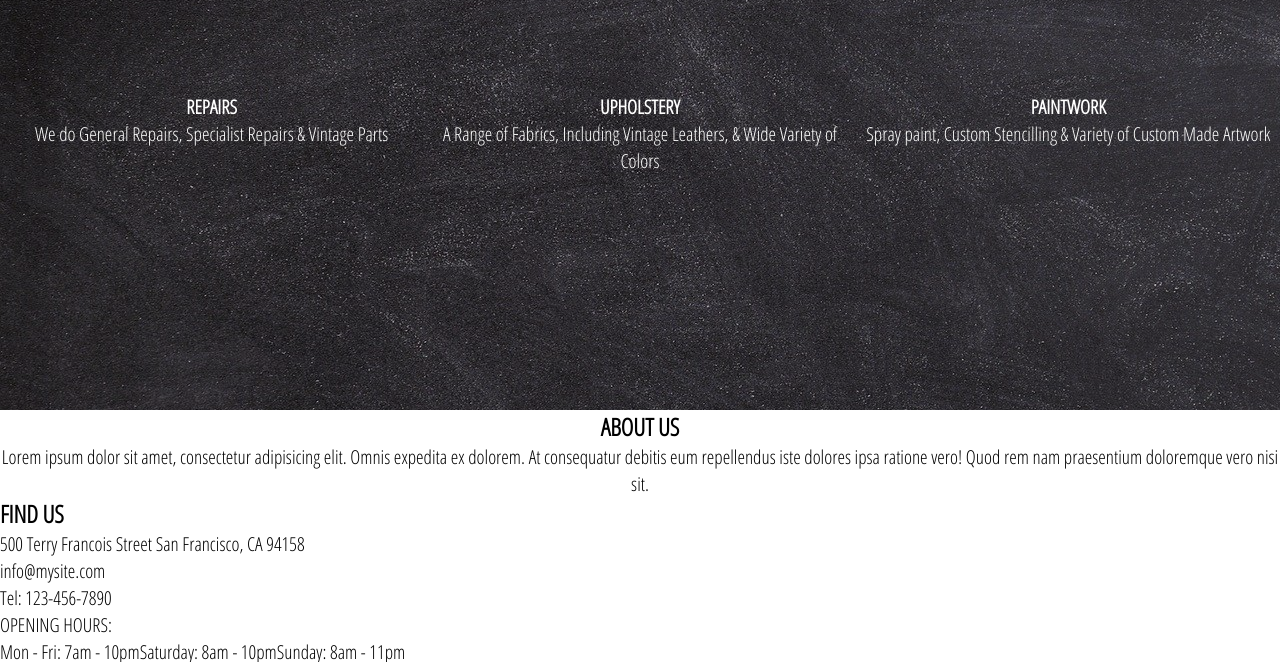
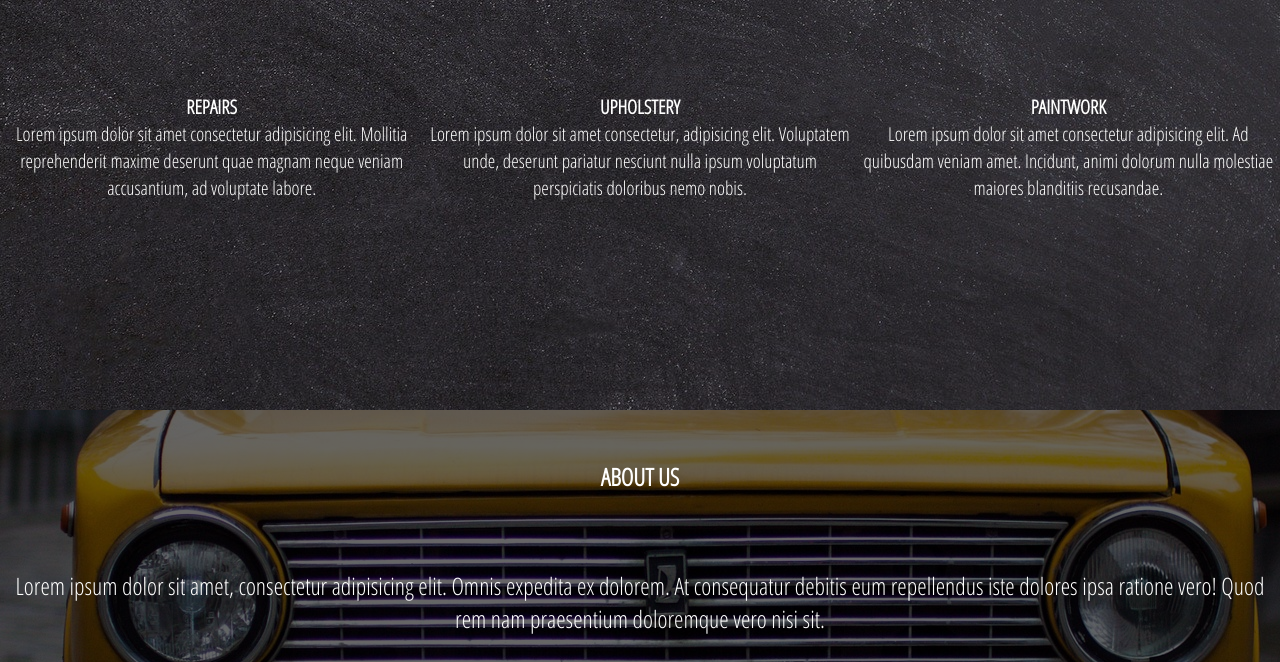
Before and after one commit to DevRNelson/HTML-Project-1-, a plain HTML site: page index.html in a window 1280 px wide. Shown: the part 690-1352 px from the top of the page. Drawn offline with Linux system fonts and the light colour scheme.

Commit message:
Third Commit

```diff
--- a/css/style.css
+++ b/css/style.css
@@ -42,6 +42,7 @@ html {
 
 #secsub1 {
     padding-top: 220px;
+    font-size: 2.5rem;
 }
 
 
@@ -54,6 +55,7 @@ html {
     background-image:linear-gradient( rgba(0, 0, 0, 0.3), rgba(0, 0, 0, 0.3) ), url(/IMAGES/leather.jpg);
     color: white;
     height: 500px;
+    background-position: center;
 }
 
 #sec2 h2{
@@ -87,8 +89,29 @@ html {
 }
 
 
+#aboutus h2 {
+    margin-top: 50px;
+}
+
 #aboutus {
     display: grid;
     grid-template-columns: 1fr;
     text-align: center;
+    background-image:linear-gradient( rgba(0, 0, 0, 0.6), rgba(0, 0, 0, 0.6) ), url(/IMAGES/CAR3.jpg);
+    background-position: center;
+    height: 300px;
+    color: white;
 }
+
+#aboutus p{
+    font-size: 1.5rem;
+}
+
+#findus {
+    background-color: #757575;
+}
+
+
+footer {
+    background-color: #363636;
+}
--- a/index.html
+++ b/index.html
@@ -40,17 +40,17 @@
              <div id="secgrid2">
                 <div id="sec2grid">
                     <h4>REPAIRS</h4>
-                    <P>We do General Repairs, Specialist Repairs & Vintage Parts</P>
+                    <P>Lorem ipsum dolor sit amet consectetur adipisicing elit. Mollitia reprehenderit maxime deserunt quae magnam neque veniam accusantium, ad voluptate labore.</P>
                 </div>
 
                 <div id="sec2grid">
                     <h4>UPHOLSTERY</h4>
-                    <P>A Range of Fabrics, Including Vintage Leathers, & Wide Variety of Colors</P>
+                    <P>Lorem ipsum dolor sit amet consectetur, adipisicing elit. Voluptatem unde, deserunt pariatur nesciunt nulla ipsum voluptatum perspiciatis doloribus nemo nobis.</P>
                 </div>
 
                 <div id="sec2grid">
                     <h4>PAINTWORK</h4>
-                    <P>Spray paint, Custom Stencilling & Variety of Custom Made Artwork</P>
+                    <P>Lorem ipsum dolor sit amet consectetur adipisicing elit. Ad quibusdam veniam amet. Incidunt, animi dolorum nulla molestiae maiores blanditiis recusandae.</P>
                 </div>
             </div>
             </div>
@@ -62,7 +62,7 @@
         </section>
 
 
-        <section>
+        <section id="findus">
             <H2>FIND US</H2>
             <div id="grid2">
                 <p>500 Terry Francois Street San Francisco, CA 94158</p>
```
